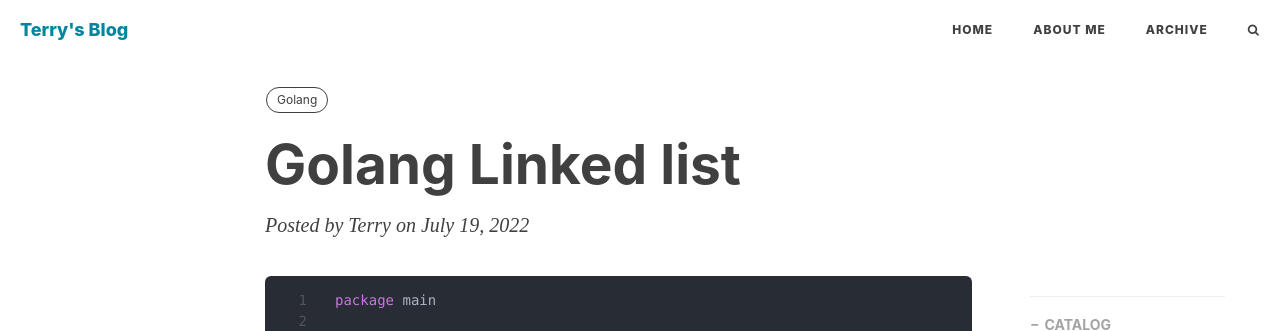
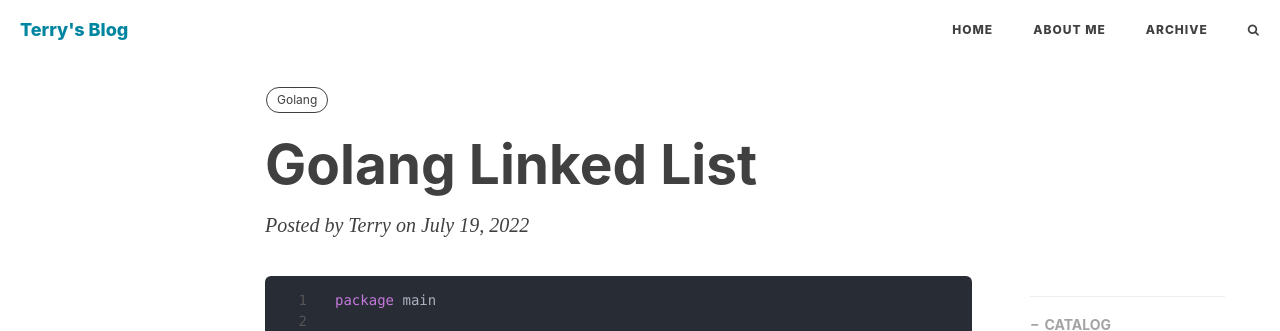
Before and after one commit to huty1998/huty1998.github.io, a Jekyll site: the page built from _posts/2022-07/2022-07-19-linked-list-with-length.md, in a window 1280 px wide. Shown: the top 331 px of the page. Built offline with Jekyll 4.4.1, drawn with Linux system fonts in a browser that asks for light colours; nearby versions of some CDN libraries; comment, search, counter and statistics services are not loaded.

Commit message:
2022-07-19

```diff
--- a/_posts/2022-07/2022-07-19-linked-list-with-length.md
+++ b/_posts/2022-07/2022-07-19-linked-list-with-length.md
@@ -1,6 +1,6 @@
 ---
 layout: post
-title: "Golang Linked list"
+title: "Golang Linked List"
 subtitle: ''
 author: "Terry"
 header-style: text
```
